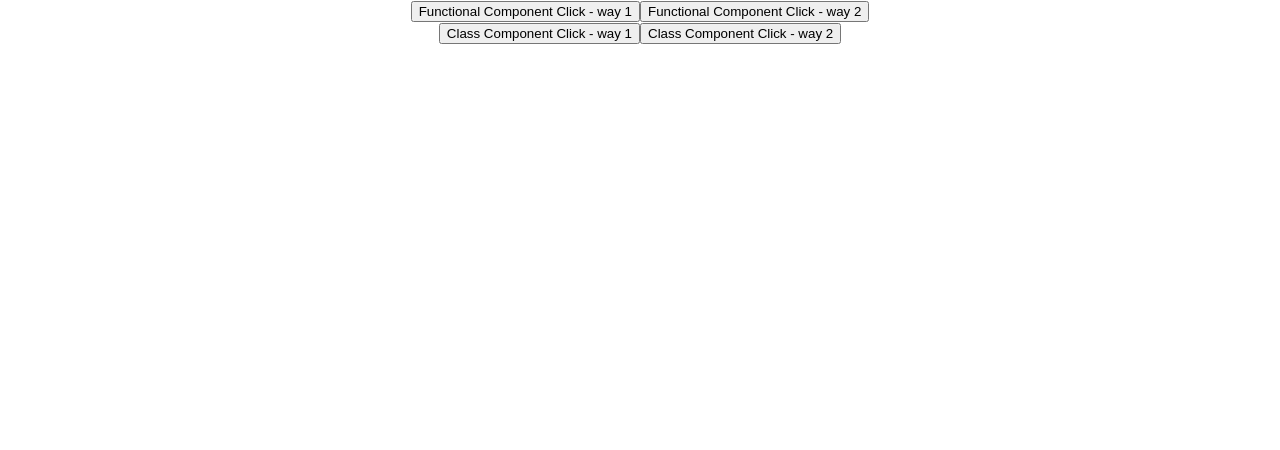
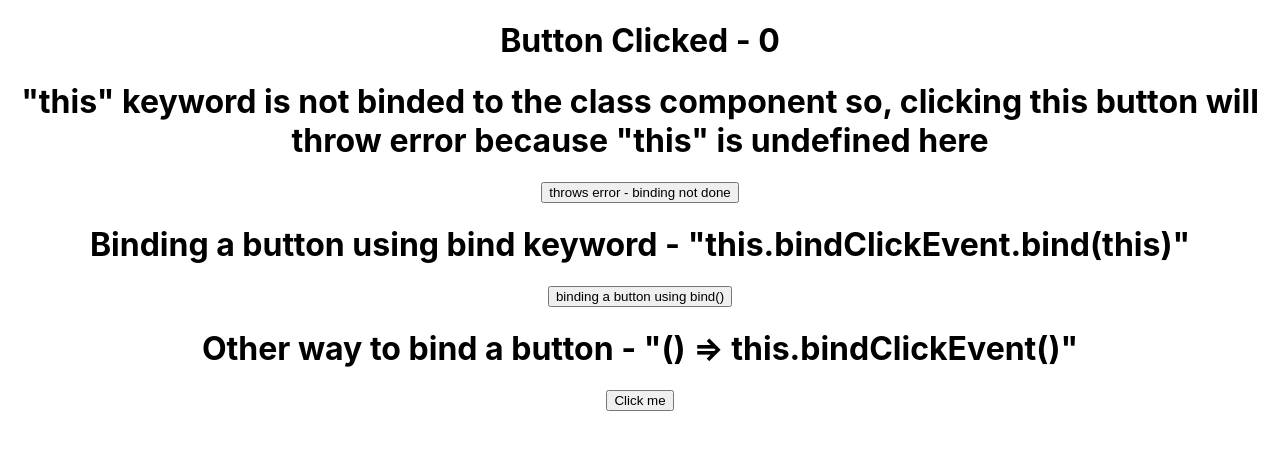
Before and after one commit to SureshCS-50/hello-react, a React (Create React App) app: page / in a window 1280 px wide. Shown: the top 450 px of the page. Built offline with nearby package versions, Linux system fonts and the light colour scheme.

Commit message:
adds ways to bind events in class component

```diff
--- a/src/App.js
+++ b/src/App.js
@@ -6,6 +6,7 @@ import Message from './components/Message';
 import Counter from './components/Counter';
 import FunctionClick from './components/FunctionClick';
 import ClassClick from './components/ClassClick';
+import { EventBind } from './components/EventBind';
 
 function App() {
   return (
@@ -14,8 +15,9 @@ function App() {
       {/* <Welcome name="dude" heroname={'heroname'}/> */}
       {/* <Message/> */}
       {/* <Counter/> */}
-      <FunctionClick />
-      <ClassClick />
+      {/* <FunctionClick /> */}
+      {/* <ClassClick /> */}
+      <EventBind/>
     </div>
   );
 }
--- /dev/null
+++ b/src/components/EventBind.js
@@ -0,0 +1,39 @@
+import React, { Component } from 'react'
+
+export class EventBind extends Component {
+  constructor(props){
+    super(props);
+    this.state = {
+      message: "Button Clicked",
+      count: 0
+    }
+  }
+
+  bindClickEvent(){
+    this.setState({
+      count: this.state.count + 1
+    })
+  }
+
+
+  render() {
+    let {message, count} = this.state;
+
+    return (
+      <div>
+        <h1>{message} - {count}</h1>
+        <div>
+          <h1>"this" keyword is not binded to the class component so, clicking this button will throw error because "this" is undefined here</h1>
+          <button onClick={this.bindClickEvent}>throws error - binding not done</button>
+          <h1>Binding a button using bind keyword - "this.bindClickEvent.bind(this)"</h1>
+          <button onClick={this.bindClickEvent.bind(this)}>binding a button using bind()</button>
+          <h1>Other way to bind a button - "() ={'>'} this.bindClickEvent()"</h1>
+          <button onClick={() => this.bindClickEvent()}>Click me</button>
+        </div>
+
+      </div>
+    )
+  }
+}
+
+export default EventBind
```
